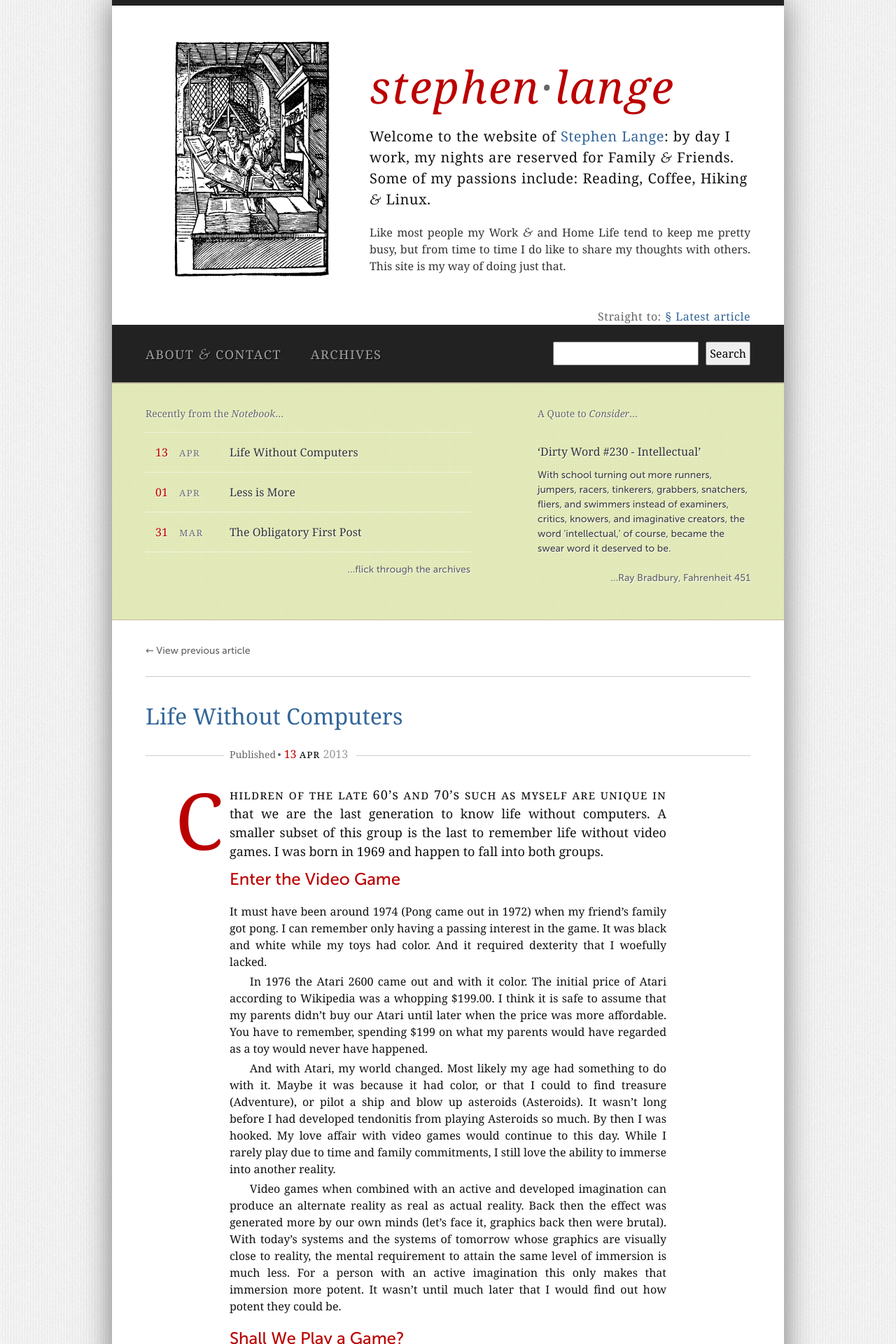
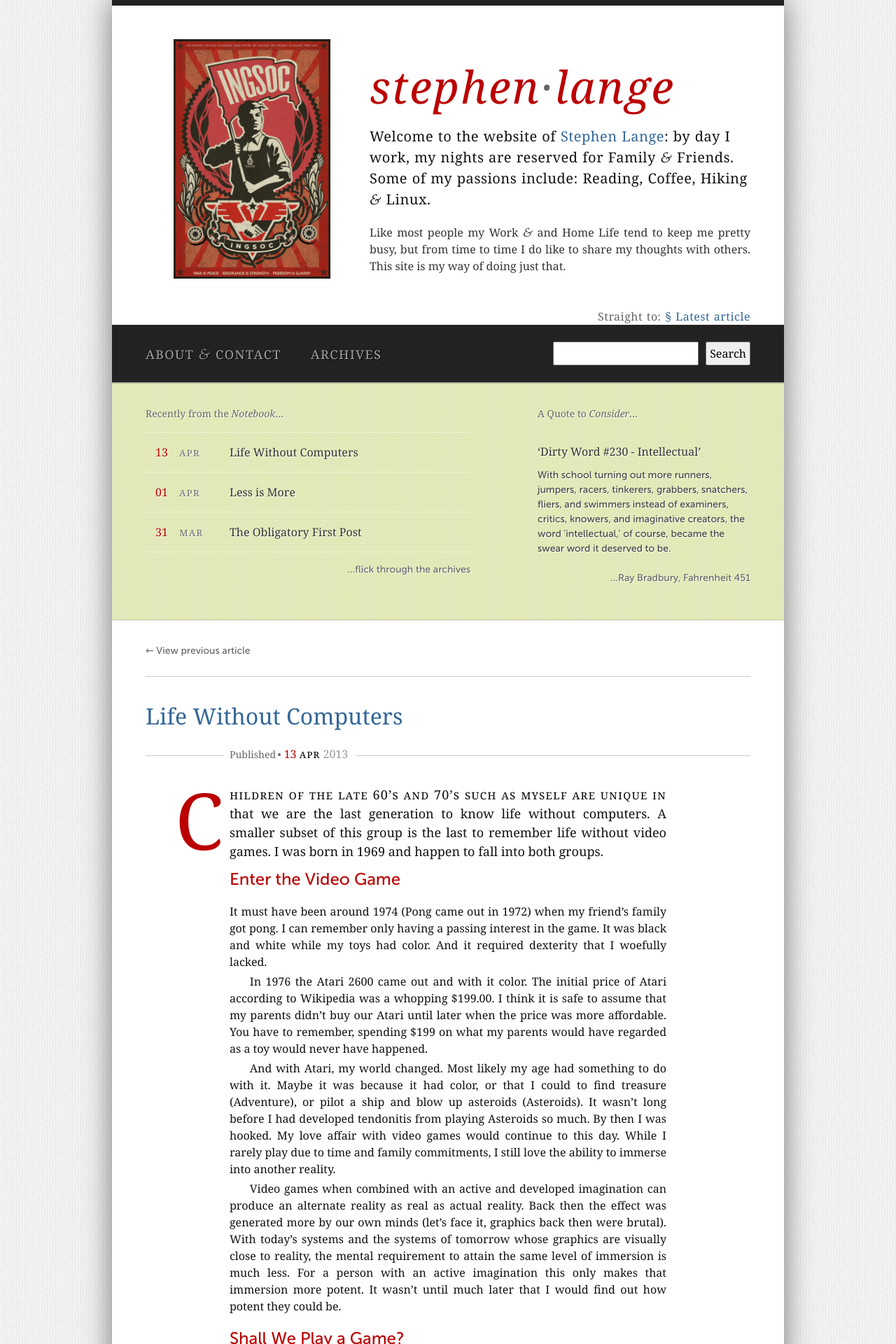
Before and after one commit to stvlange/stvlange.github.com, a Jekyll site: the page built from index.html, in a window 1280 px wide. Shown: the top 1920 px of the page at 70% size. Built offline with Jekyll 4.4.1, drawn with Linux system fonts in a browser that asks for light colours.

Commit message:
Update of home page image.

```diff
--- a/_includes/header-home.html
+++ b/_includes/header-home.html
@@ -1,6 +1,6 @@
         <div id="header" class="center">
 			<div class="logo floatLeft">
-				<img width="442" height="573" alt="Wordsmithing Through Time." src="/images/print.png" />
+				<img width="442" height="573" alt="Wordsmithing Through Time." src="/images/ingsoc.gif" />
 			</div>
 			<div class="hero floatRight">
 				<h1>
```
Also changed, not shown: images/1984.png (added), images/ingsoc.gif (added).
